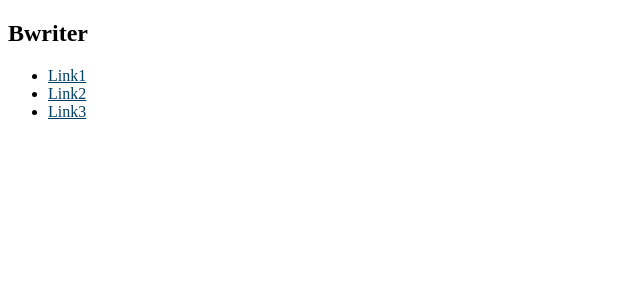
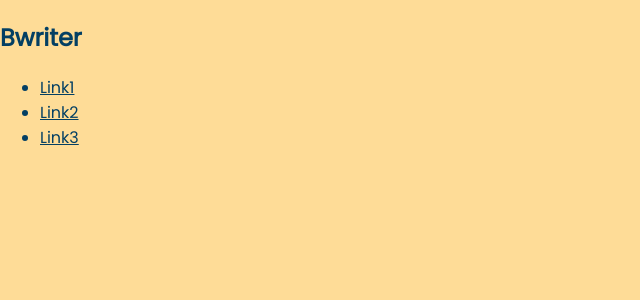
Before and after one commit to sossw1/bwriter, an Angular app: page / in a window 1280 px wide. Shown: the top 300 px of the page, without its empty margins (0-640 px from the left). Built offline with nearby package versions, Linux system fonts and the light colour scheme.

Commit message:
body style

```diff
--- a/src/styles.css
+++ b/src/styles.css
@@ -7,6 +7,15 @@
   Sage:         #B5B682
   Navajo White: #FEDC97
 */
+
+body {
+  margin: 0;
+  padding: 0;
+  height: 100vh;
+  background-color: #FEDC97;
+  font-family: Poppins, sans-serif;
+  color: #033F63;
+}
 
 a {
   color: #033F63;
```
